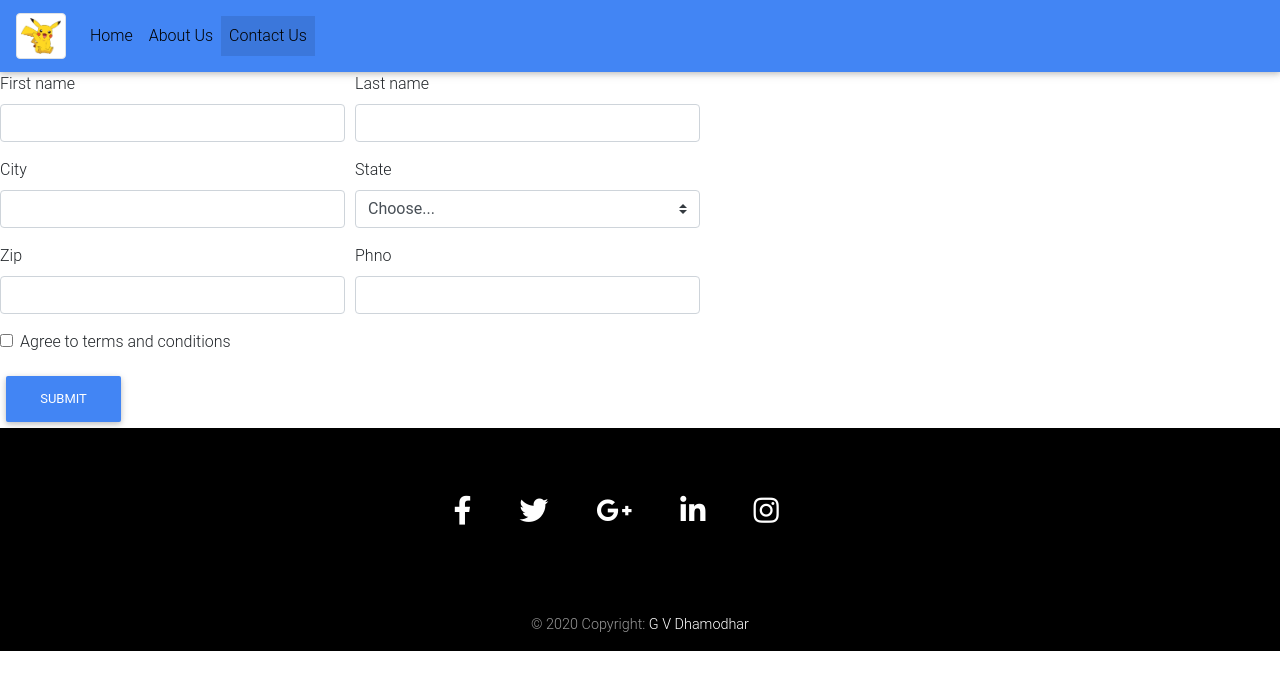
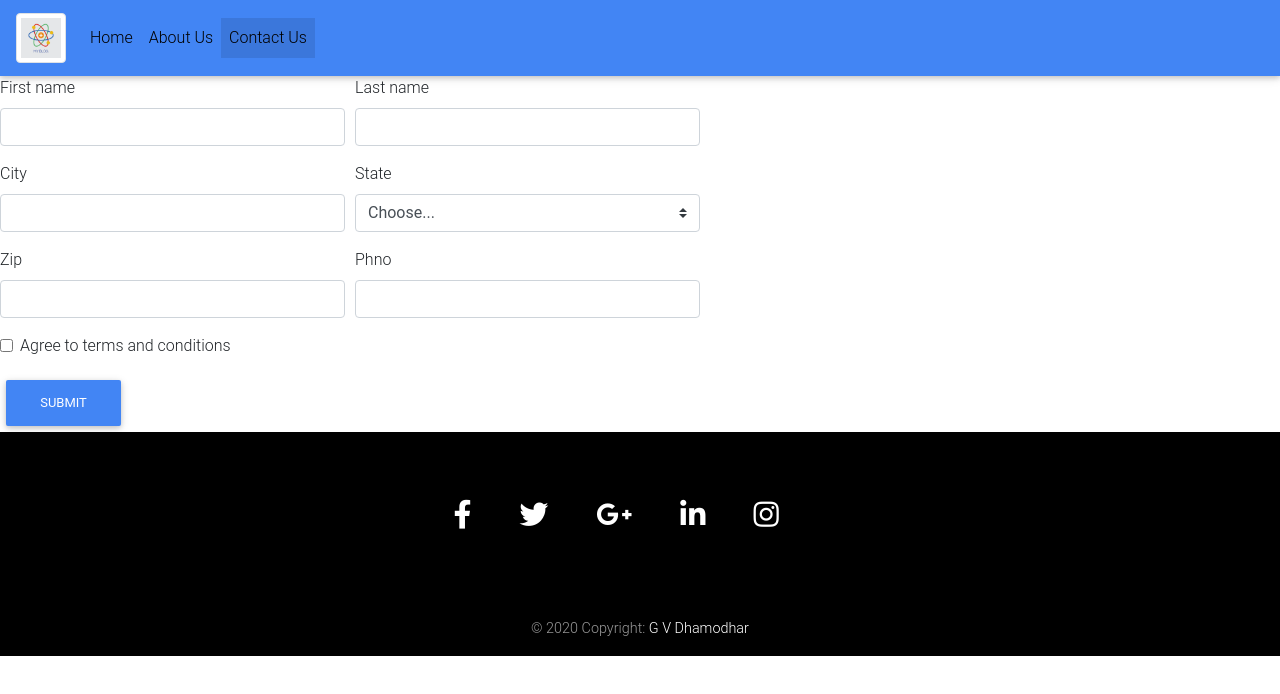
Before and after one commit to gvdhamodhar/dhamu, a plain HTML site: page contact.html in a window 1280 px wide. Drawn offline with nearby package versions, Linux system fonts and the light colour scheme.

Commit message:
Update contact.html

```diff
--- a/contact.html
+++ b/contact.html
@@ -13,7 +13,7 @@
 </head>
 <body>
     <nav class="navbar navbar-expand-lg navbar-light bg-primary mr-auto">
-        <a class="navbar-brand" href="images/images/picachu.png"><img src="images/images/picachu.png" height="50"width="50" class="img-thumbnail" alt=".."></a>
+        <a class="navbar-brand" href="images/images/poster6_10_12654 (1).png"><img src="images/images/poster6_10_12654 (1).png" height="50"width="50" class="img-thumbnail" alt=".."></a>
         <button class="navbar-toggler" type="button" data-toggle="collapse" data-target="#navbarTogglerDemo02" aria-controls="navbarTogglerDemo02" aria-expanded="false" aria-label="Toggle navigation">
           <span class="navbar-toggler-icon"></span>
         </button>
```
